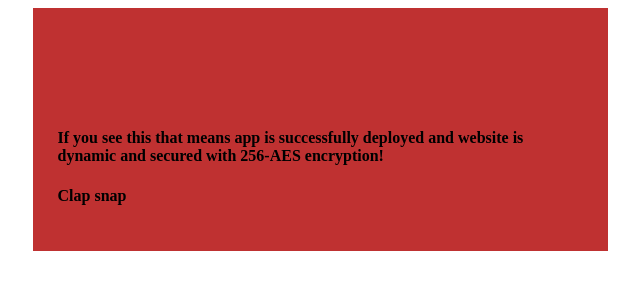
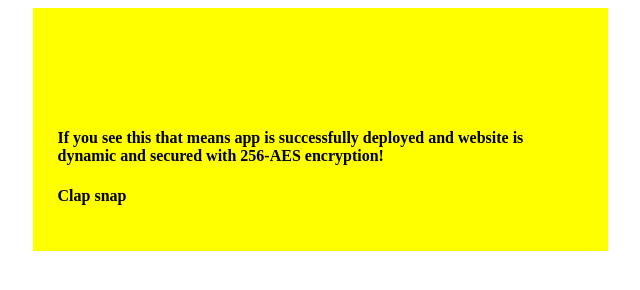
Before and after one commit to inigmati/cv_builder, a website: page public/index.html in a window 1280 px wide. Shown: the whole page, without its empty margins (320-960 px from the left). Drawn offline with Linux system fonts and the light colour scheme.

Commit message:
dynamic notic

```diff
--- a/public/style.css
+++ b/public/style.css
@@ -3,7 +3,7 @@
 }
 
 .yello {
-  background-color:rgb(191, 49, 49);
+  background-color:yellow;
   width: 500px;
   padding-left:25px;
   padding-right: 50px;
```
